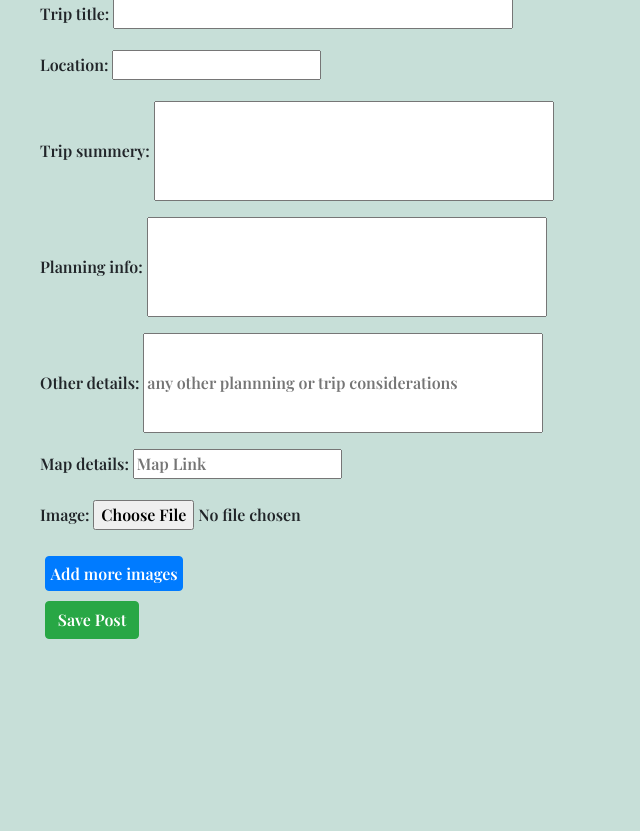
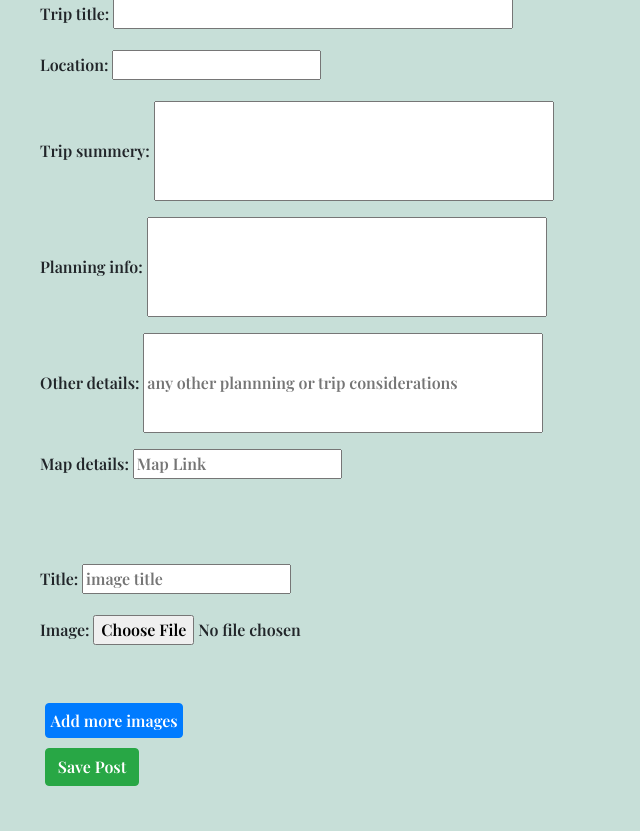
Before and after one commit to csovu/Traverse, a Django app: page /create/ in a window 1280 px wide. Shown: the part 437-1268 px from the top of the page, without its empty margins (0-640 px from the left). Before the commit the page ends 1076 px from the top, so only its background shows below. Run offline with Django 4.2, Linux system fonts and the light colour scheme; the visitor is signed in with stand-in values (Sample User, id 1); data comes from the database, SQL or seed files in the repository; some libraries are stand-ins or nearby versions.

Commit message:
dropdowm menu is styled, and other styling was done

```diff
--- a/Traverse/posts/forms.py
+++ b/Traverse/posts/forms.py
@@ -80,8 +80,12 @@ class PostEditForm(forms.ModelForm):
 class ImageForm(forms.ModelForm):
     class Meta:
         model = Image
-        fields = ['image']
-
+        fields = ['title','image']
+        widgets ={
+            'title': forms.TextInput(attrs={
+            'placeholder': 'image title'
+        })
+        }
 
 ImageFormSet = inlineformset_factory(
     Posts,
--- a/Traverse/posts/views.py
+++ b/Traverse/posts/views.py
@@ -95,9 +95,8 @@ def DeletePost(request, id):
 def SearchAll(request):
     query = request.GET.get("q")
     users = get_user_model().objects.filter(username__contains=query)
-    print(users)
     object_list = Posts.objects.filter(
-        Q(trip_title__contains=query) | Q(trip_summery__contains=query)
+        Q(trip_title__contains=query) | Q(trip_summery__contains=query) | Q(location__contains=query) | Q(planning_info__contains=query) | Q(other_details__contains=query)
     )
     return render(request, 'traverse/search_results.html',  {'object_list':object_list, 'users':users})
 
--- a/Traverse/static/css/styles.css
+++ b/Traverse/static/css/styles.css
@@ -123,16 +123,20 @@ header{
   }
 
 #profile-posts {
-  padding-top: 5em;
+  padding-top: 2em;
   padding-left: 1em;
   box-shadow:  0px 3px 7px -1px rgba(36, 90, 137, 0.51);
 }
+
 #post-date,
 #trip-title,
 #location,
 #user {
   display: flex;
   justify-content: center;
+}
+#trip-title {
+  padding: .5em;
 }
 #location {
   padding: .5em;
@@ -191,7 +195,11 @@ header{
   padding: 1.2em;
   margin: 1rem;
 }
-
+#user-profile {
+  display: flex;
+  align-items: center;
+  flex-direction: column;
+ }
 #profile-image{
   border: 1px solid #3e3a3a;
   padding: 1.2em;
@@ -261,6 +269,7 @@ header{
   border-width: 1px ;
   margin: 1rem;
   box-shadow:  0px 3px 7px -1px rgba(36, 90, 137, 0.51);
+  background-color:  #f7f9f9; ;
 }
 
 #selected-user-picture{
@@ -275,8 +284,6 @@ header{
 
 }
 
-
-
 .appear {
   transition: all 0.8s;
   opacity: 0;
@@ -289,13 +296,19 @@ header{
   transition-delay: 0.3s;
 }
 
-
-
 /* laod on-scroll tutorial: https://dev.to/miacan2021/fade-in-animation-on-scroll-with-intersectionobserver-vanilla-js-4p27 */
 
+.item{
+  padding-top: 2.5em;
+}
 
+.image-form{
+padding-bottom: 2em;
+}
 
-
+#post-form{
+  padding-bottom: 4em;
+}
 
 
 
@@ -345,12 +358,8 @@ margin: .8rem;
   max-width: 100%;
   height: auto;
 }
- #user-profile {
-  display: flex;
-  align-items: center;
-  flex-direction: column;
 
- }
+
 #post-author,
 #trip-summery {
   font-size: 1.4em;
--- a/Traverse/templates/traverse/create.html
+++ b/Traverse/templates/traverse/create.html
@@ -5,8 +5,9 @@
 <div id="new-report">
     <form id="form-container" method="post" enctype="multipart/form-data">
             {% csrf_token %}
-            {{createpost.as_p}}
-
+            <div id="post-form">
+                {{createpost.as_p}}
+            </div>
             {{formset.management_form}}
             {% for form in formset.forms%}
                 <div class="image-form">
--- a/Traverse/templates/traverse/myaccount.html
+++ b/Traverse/templates/traverse/myaccount.html
@@ -9,8 +9,7 @@
     {% if user_account.profile_picture %}
         <div id="profile-image"><img id="user-img" src="{{user_account.profile_picture.url}}" alt="profile image" style="max-height:300px">
         </div>
-        {% else %}
-        <p>no profile image</p>
+
     {%endif%}
     <div id="myaccount-info">
     <p>User Name: {{user_account}}</p>
@@ -23,7 +22,7 @@
         {% else %}
 
             <p><a id="edit-info" href="{% url 'posts:profile' user_account.id %}" class="button">My Posts</a></p>
-            <a href="{% url 'accounts:addabout' %}" class="button">Add Bio</a>
+            <a href="{% url 'accounts:addabout' %}" class="button">Add Bio and Image</a>
         {%endif%}
     </div>
 
--- a/Traverse/templates/traverse/search_results.html
+++ b/Traverse/templates/traverse/search_results.html
@@ -11,8 +11,9 @@
         {%for q in object_list%}
 
         <div class="search-result">
-            <p>{{q.trip_title}}, <a href="{% url 'posts:singlepost' q.id %}">see more {{q.post}}</a></p>
-            <p>posted by:<a href="{% url 'posts:profile' q.user.id %}">{{q.user}}</a>, {{q.date_posted}}</p>
+            <h4>{{q.trip_title}} <a href="{% url 'posts:singlepost' q.id %}">see more {{q.post}}</a></h4>
+            <p><h6>{{q.location}}</h6></p>
+            <p>posted by: <a href="{% url 'posts:profile' q.user.id %}">{{q.user}}</a>, {{q.date_posted}}</p>
         </div>
             {%endfor%}
         {% else %}
--- a/Traverse/templates/traverse/singlepost.html
+++ b/Traverse/templates/traverse/singlepost.html
@@ -18,7 +18,8 @@
 
                 {% for image in post.image_set.all%}
                     {% if image.image%}
-                        <div class="img"><img class="individual-img"src="{{ image.image.url }}" alt="user images" style="max-height:300px"></div>
+                        <div class="img"><img class="individual-img"src="{{ image.image.url }}" alt="user images" style="max-height:300px"><p>{{image.title}}</p></div>
+
                     {% endif %}
                 {%endfor%}
             </div>
```
Also changed, not shown: Traverse/templates/traverse/profile.html (+5 -4 lines).
